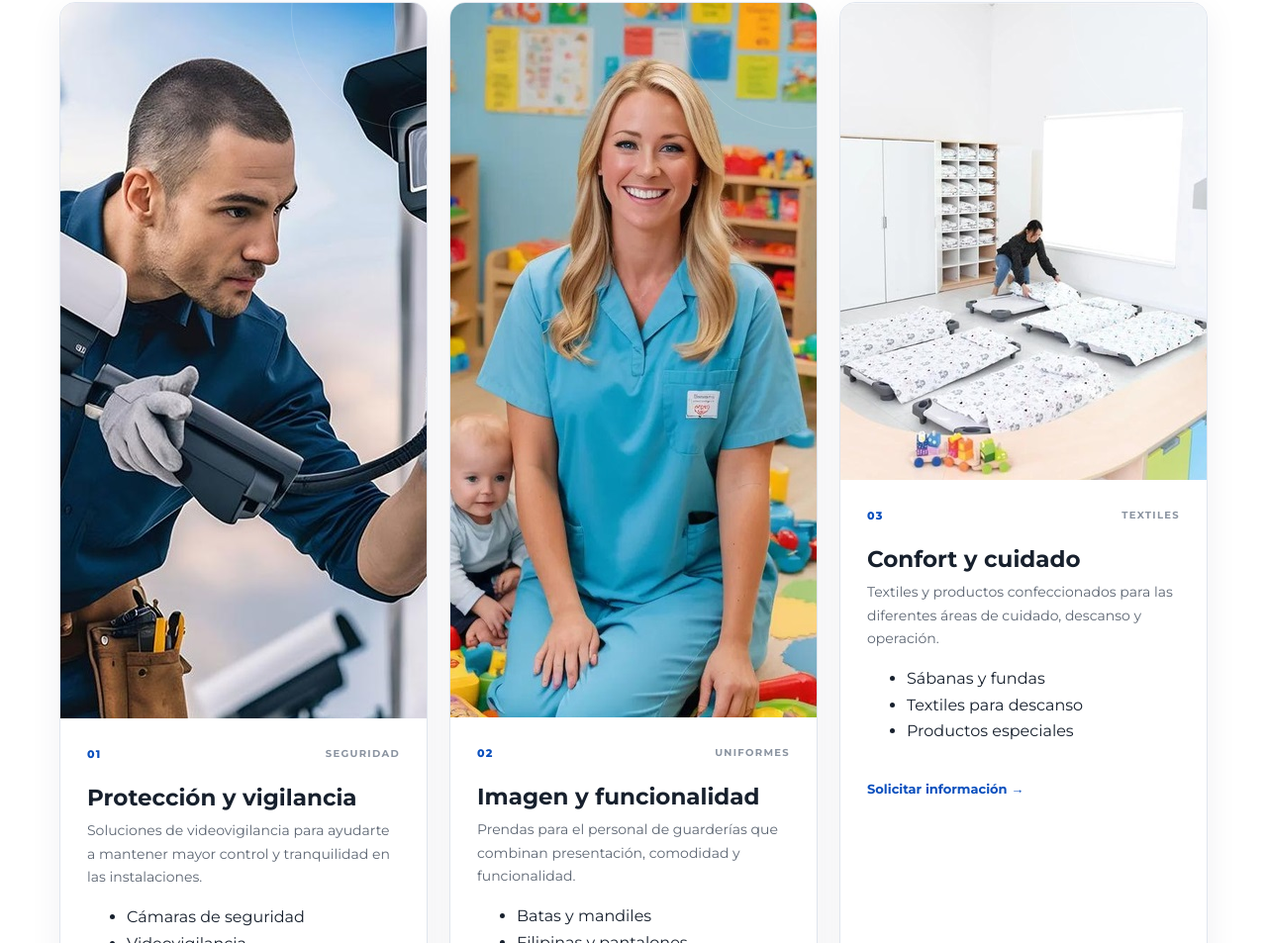
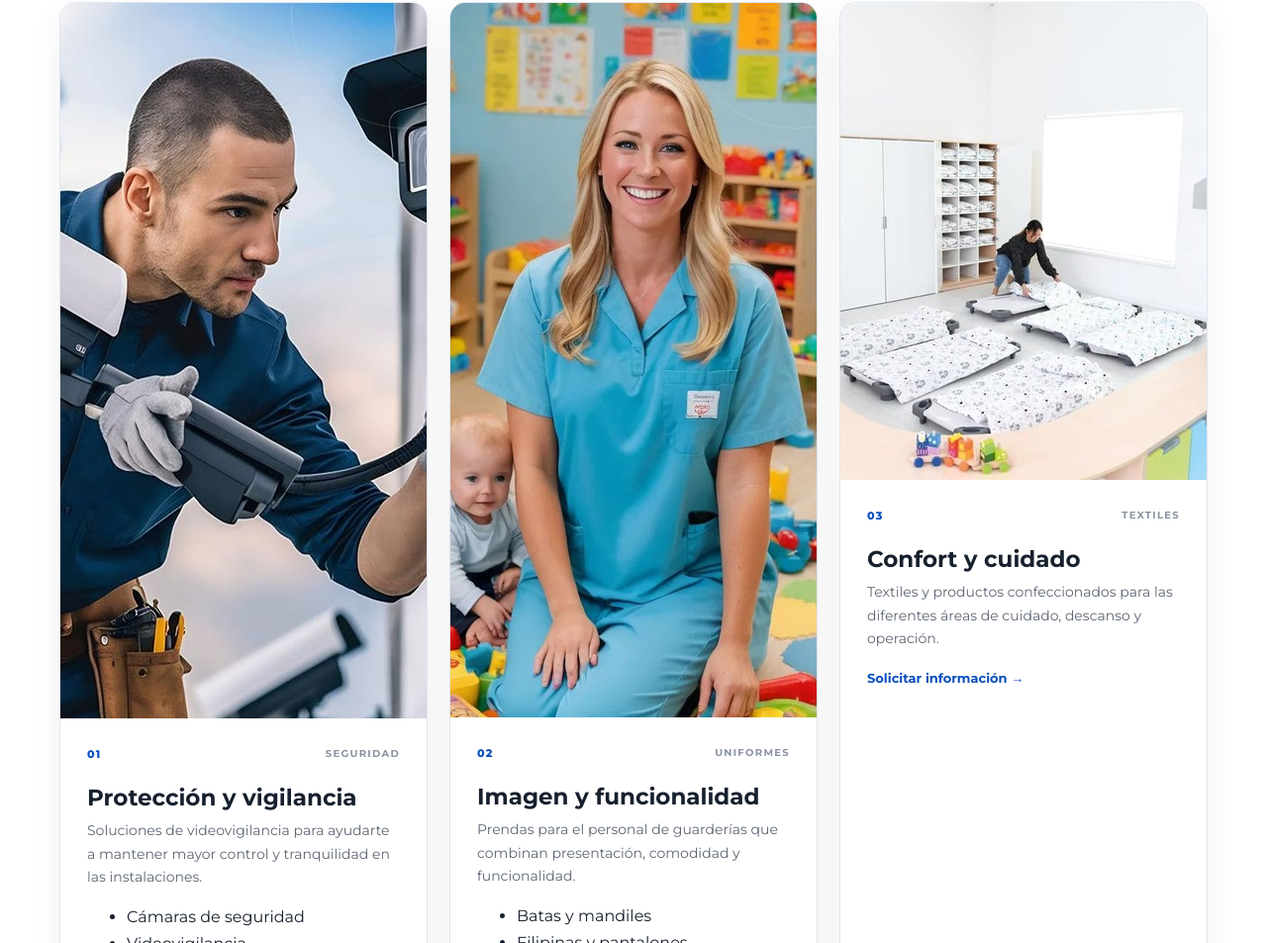
Before and after one commit to RobDrn23/equipamos-guarderias, a plain HTML site: page index.html in a window 1280 px wide. Shown: the part 2401-3354 px from the top of the page at 99% size. Drawn offline with Linux system fonts and the light colour scheme.

Commit message:
Update index.html

```diff
--- a/index.html
+++ b/index.html
@@ -557,7 +557,7 @@
             src="assets/textiles.jpg"
             alt="Textiles para guarderías">
              loading="lazy"
-             decoding="async"
+             decoding="async">
 
           <span>
             03
@@ -824,21 +824,7 @@
             áreas de cuidado, descanso y operación.
           </p>
 
-          <ul>
 
-            <li>
-              Sábanas y fundas
-            </li>
-
-            <li>
-              Textiles para descanso
-            </li>
-
-            <li>
-              Productos especiales
-            </li>
-
-          </ul>
 
           <a href="#contacto">
             Solicitar información →
```
